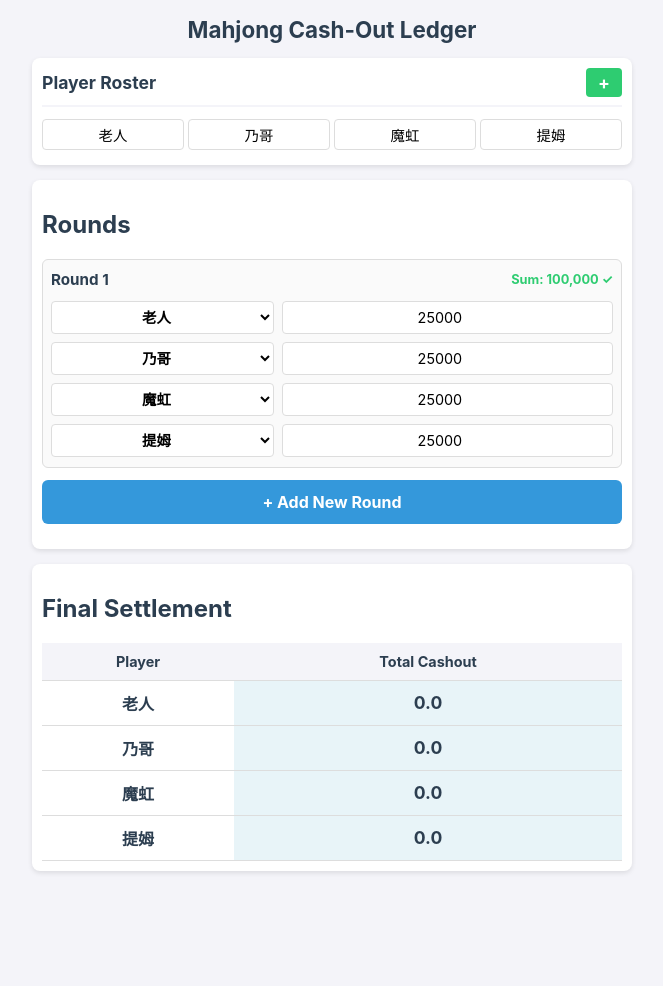
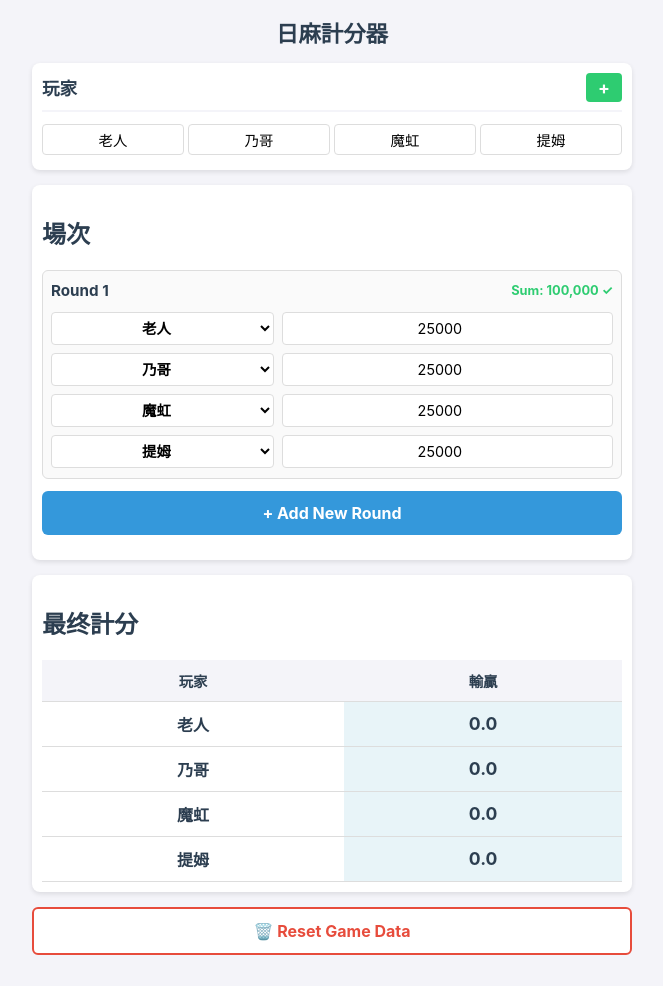
Before and after one commit to harold4648/Majan5_majiangren, a plain HTML site: page index.html in a window 1280 px wide. Shown: the whole page, without its empty margins (308-971 px from the left). Before the commit the page ends 892 px from the top, so only its background shows below. Drawn offline with Linux system fonts and the light colour scheme.

Commit message:
Update index.html
add data storage. change to chinese

```diff
--- a/index.html
+++ b/index.html
@@ -3,7 +3,7 @@
 <head>
     <meta charset="UTF-8">
     <meta name="viewport" content="width=device-width, initial-scale=1.0, maximum-scale=1.0, user-scalable=no">
-    <title>Mahjong Cash-Out Ledger</title>
+    <title>日麻計分器</title>
     <style>
         :root {
             --bg-color: #f4f4f9;
@@ -26,14 +26,12 @@
         .card-header h2 { font-size: 1.1rem; margin: 0; }
         .add-btn-small { background-color: var(--success); color: white; border: none; padding: 4px 12px; border-radius: 4px; font-weight: bold; font-size: 1.1rem; cursor: pointer; }
 
-        /* Changed to a 4-column grid so 4 players stay on the same row */
         .grid-4 { display: grid; grid-template-columns: repeat(4, 1fr); gap: 4px; margin-bottom: 5px; }
 
         .flex-row { display: flex; gap: 8px; margin-bottom: 8px; }
         .flex-row select { flex: 1; font-weight: bold; }
         .flex-row input { flex: 1.5; }
 
-        /* Reduced padding and slightly reduced font size to make cells shorter and fit 4 columns */
         input[type="text"], input[type="number"], select {
             width: 100%;
             padding: 6px 2px;
@@ -53,6 +51,9 @@
         .btn-large { background-color: var(--accent); color: white; border: none; padding: 12px; width: 100%; border-radius: 6px; font-size: 1rem; font-weight: bold; cursor: pointer; margin-bottom: 15px; }
         .btn-large:active { background-color: #2980b9; }
 
+        .btn-danger { background-color: white; color: var(--danger); border: 2px solid var(--danger); padding: 12px; width: 100%; border-radius: 6px; font-size: 1rem; font-weight: bold; cursor: pointer; margin-bottom: 25px; }
+        .btn-danger:active { background-color: #ffeaea; }
+
         table { width: 100%; border-collapse: collapse; margin-top: 5px; }
         th, td { text-align: center; padding: 10px 4px; border-bottom: 1px solid var(--border); }
         th { background-color: var(--bg-color); font-size: 0.9rem; }
@@ -64,11 +65,11 @@
 <body>
 
 <div class="container">
-    <h1>Mahjong Cash-Out Ledger</h1>
+    <h1>日麻計分器</h1>
 
     <div class="card">
         <div class="card-header">
-            <h2>Player Roster</h2>
+            <h2>玩家</h2>
             <button class="add-btn-small" onclick="addPlayer()">+</button>
         </div>
         <div class="grid-4" id="playerNames">
@@ -76,24 +77,26 @@
     </div>
 
     <div class="card" id="roundsContainer">
-        <h2>Rounds</h2>
+        <h2>場次</h2>
         <div id="roundsList"></div>
         <button class="btn-large" onclick="addRound()">+ Add New Round</button>
     </div>
 
     <div class="card">
-        <h2>Final Settlement</h2>
+        <h2>最终計分</h2>
         <table id="settlementTable">
             <thead>
                 <tr>
-                    <th>Player</th>
-                    <th>Total Cashout</th>
+                    <th>玩家</th>
+                    <th>輸贏</th>
                 </tr>
             </thead>
             <tbody id="settlementBody">
                 </tbody>
         </table>
     </div>
+
+    <button class="btn-danger" onclick="resetGame()">🗑️ Reset Game Data</button>
 </div>
 
 <script>
@@ -101,13 +104,44 @@
     const DIVISOR = 50;
     const BONUSES = [800, 400, -200, -1000];
 
-    // Initial global roster
     let players = ["老人", "乃哥", "魔虹", "提姆"];
-
-    // Rounds data: array of arrays of 4 slots. Each slot is { p: playerIndex, s: score }
     let rounds = [];
 
-    // Dynamically render the roster inputs
+    // --- LOCAL STORAGE FUNCTIONS ---
+    function saveData() {
+        const dataToSave = {
+            players: players,
+            rounds: rounds
+        };
+        localStorage.setItem('mahjongLedgerData', JSON.stringify(dataToSave));
+    }
+
+    function loadData() {
+        const savedData = localStorage.getItem('mahjongLedgerData');
+        if (savedData) {
+            const parsedData = JSON.parse(savedData);
+            players = parsedData.players || ["老人", "乃哥", "魔虹", "提姆"];
+            rounds = parsedData.rounds || [];
+            renderPlayers();
+            updateUI(); // Will re-render rounds and table
+        } else {
+            // First time opening the app
+            renderPlayers();
+            addRound();
+        }
+    }
+
+    function resetGame() {
+        if (confirm("Are you sure you want to clear all scores and start a new game?")) {
+            localStorage.removeItem('mahjongLedgerData');
+            players = ["老人", "乃哥", "魔虹", "提姆"];
+            rounds = [];
+            renderPlayers();
+            addRound();
+        }
+    }
+    // --------------------------------
+
     function renderPlayers() {
         const container = document.getElementById('playerNames');
         container.innerHTML = '';
@@ -118,22 +152,22 @@
     }
 
     function addPlayer() {
-        // Automatically add "狗德" for the 5th player, otherwise use generic name
         if (players.length === 4) {
             players.push("狗德");
         } else {
             players.push(`玩家 ${players.length + 1}`);
         }
         renderPlayers();
+        saveData();
     }
 
     function updatePlayerName(index, newName) {
         players[index] = newName;
         updateUI();
+        saveData();
     }
 
     function addRound() {
-        // Automatically assign the first 4 available players
         let defaultPlayers = [0, 1, 2, 3].map(i => i < players.length ? i : 0);
         rounds.push([
             {p: defaultPlayers[0], s: 25000},
@@ -142,16 +176,19 @@
             {p: defaultPlayers[3], s: 25000}
         ]);
         updateUI();
+        saveData();
     }
 
     function updateSlotPlayer(roundIndex, slotIndex, playerIndex) {
         rounds[roundIndex][slotIndex].p = parseInt(playerIndex);
         updateUI();
+        saveData();
     }
 
     function updateSlotScore(roundIndex, slotIndex, value) {
         rounds[roundIndex][slotIndex].s = parseInt(value) || 0;
         updateUI();
+        saveData();
     }
 
     function calculateRoundCashouts(roundData) {
@@ -232,7 +269,6 @@
             roundsList.innerHTML += roundHtml;
         });
 
-        // Settlement Table
         const tbody = document.getElementById('settlementBody');
         tbody.innerHTML = '';
 
@@ -252,11 +288,13 @@
                 `;
             }
         }
+
+        // Save state at the end of every UI update
+        saveData();
     }
 
-    // Initialize app
-    renderPlayers();
-    addRound();
+    // Initialize app by loading from storage
+    loadData();
 </script>
 
 </body>
```
